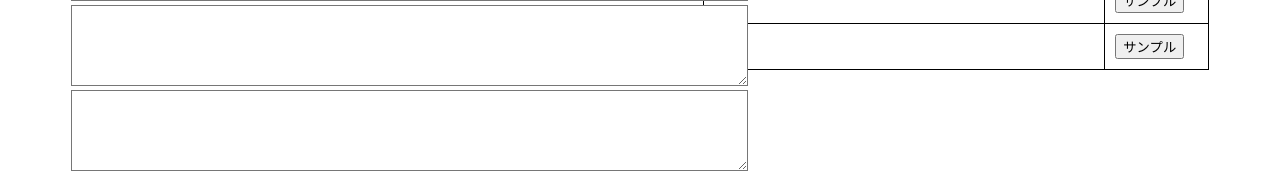
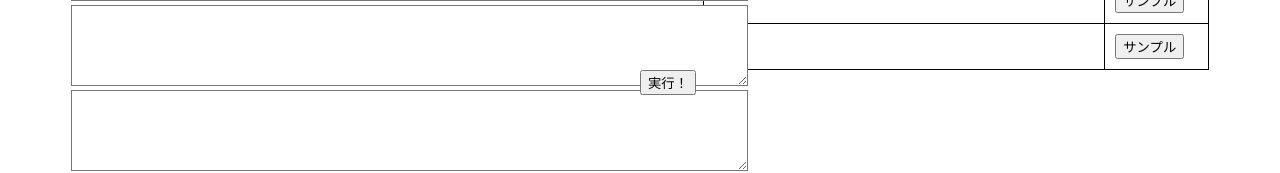
Before and after one commit to KHashimoto3/PLS_FRONT, a Vue app in the folder teikei_proto/: page / in a window 1280 px wide. Shown: the part 281-454 px from the top of the page. Built offline with nearby package versions, Linux system fonts and the light colour scheme.

Commit message:
実行ボタンをおいた

```diff
--- a/teikei_proto/src/components/CodingRoop.vue
+++ b/teikei_proto/src/components/CodingRoop.vue
@@ -72,6 +72,7 @@
           </tr>
         </table>
       </div>
+      <button>実行！</button>
     </div>
     <CodeRun />
   </div>
```
